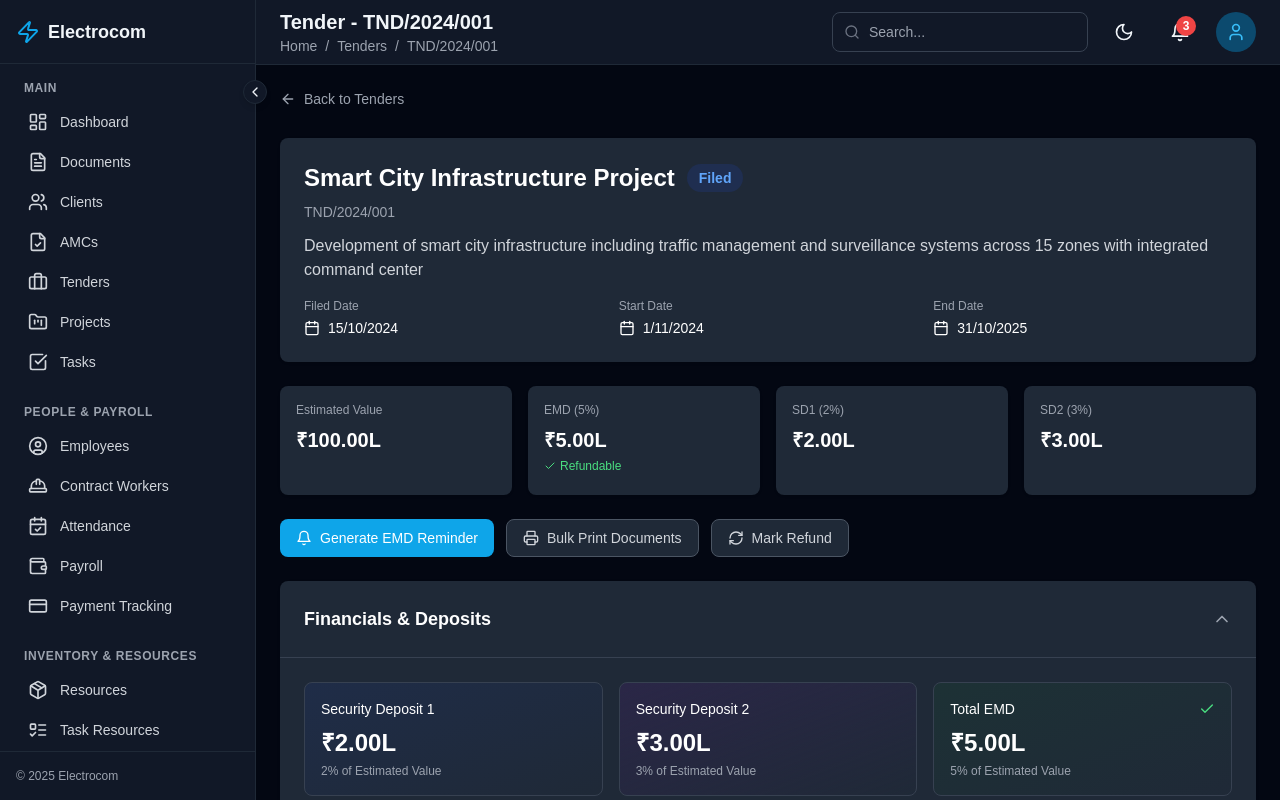
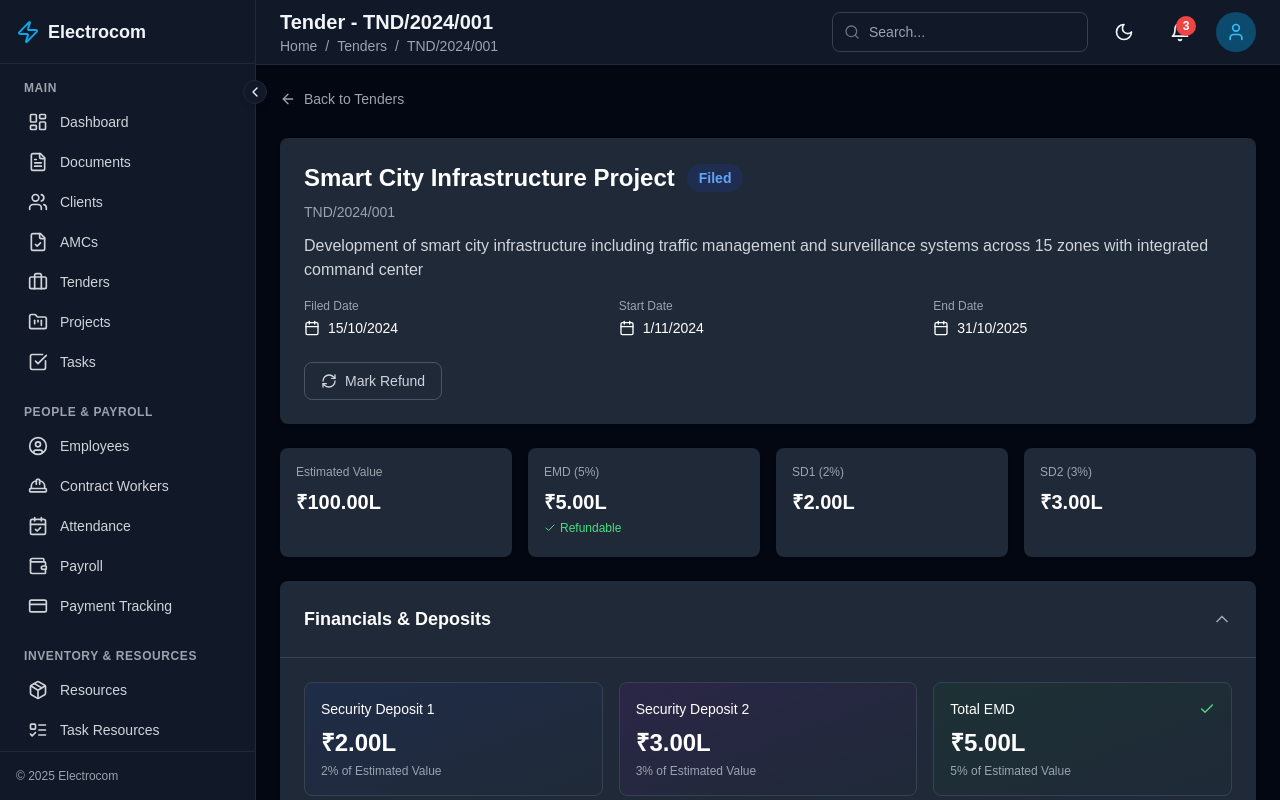
Before and after one commit to Electrocom-Solutions/WebApp, a Next.js app: page /tenders/1 in a window 1280 px wide. Built offline with nearby package versions, Linux system fonts and the light colour scheme.

Commit message:
Update tender detail page: Remove EMD Reminder and Bulk Print buttons, move Mark Refund to header card, update documents section with download/delete functionality and working file attachment

```diff
--- a/app/tenders/[id]/page.tsx
+++ b/app/tenders/[id]/page.tsx
@@ -1,6 +1,6 @@
 "use client";
 
-import { useState, useMemo } from "react";
+import { useState } from "react";
 import { DashboardLayout } from "@/components/layout/dashboard-layout";
 import {
   ArrowLeft,
@@ -10,14 +10,13 @@ import {
   Calendar,
   ChevronDown,
   ChevronUp,
-  Bell,
-  Printer,
   RefreshCw,
-  Paperclip,
   Plus,
   Check,
   X,
   AlertCircle,
+  Download,
+  Trash2,
 } from "lucide-react";
 import Link from "next/link";
 import { useParams } from "next/navigation";
@@ -68,6 +67,41 @@ export default function TenderDetailPage() {
     documents: true,
     activityFeed: false,
   });
+
+  const handleDownloadDocument = (docId: number) => {
+    // Find the document and trigger download
+    const document = documents.find((d) => d.id === docId);
+    if (document) {
+      // Create a temporary link and trigger download
+      // In a real app, this would fetch the actual file from the server
+      console.log("Downloading document:", document.document_title);
+      // You can implement actual download logic here
+    }
+  };
+
+  const handleDeleteDocument = (docId: number) => {
+    // Handle document deletion
+    console.log("Deleting document:", docId);
+    // You can implement actual deletion logic here
+    if (confirm("Are you sure you want to delete this document?")) {
+      // Delete logic here
+    }
+  };
+
+  const handleAttachDocument = () => {
+    // Trigger file input
+    const fileInput = document.createElement("input");
+    fileInput.type = "file";
+    fileInput.multiple = true;
+    fileInput.onchange = (e) => {
+      const files = (e.target as HTMLInputElement).files;
+      if (files) {
+        console.log("Files selected:", Array.from(files).map((f) => f.name));
+        // Handle file upload logic here
+      }
+    };
+    fileInput.click();
+  };
 
   const toggleSection = (section: keyof typeof expandedSections) => {
     setExpandedSections((prev) => ({
@@ -157,6 +191,20 @@ export default function TenderDetailPage() {
                   </p>
                 </div>
               </div>
+
+              {/* Mark Refund Button */}
+              <div className="mt-6">
+                <button
+                  onClick={() => {
+                    console.log("Mark Refund clicked");
+                    // Handle mark refund logic here
+                  }}
+                  className="inline-flex items-center gap-2 rounded-lg border border-gray-300 bg-white px-4 py-2 text-sm font-medium text-gray-700 hover:bg-gray-50 dark:border-gray-600 dark:bg-gray-800 dark:text-gray-300 dark:hover:bg-gray-700"
+                >
+                  <RefreshCw className="h-4 w-4" />
+                  Mark Refund
+                </button>
+              </div>
             </div>
 
           </div>
@@ -196,21 +244,6 @@ export default function TenderDetailPage() {
           </div>
         </div>
 
-        {/* Action Buttons */}
-        <div className="flex flex-wrap gap-3">
-          <button className="inline-flex items-center gap-2 rounded-lg bg-sky-500 px-4 py-2 text-sm font-medium text-white hover:bg-sky-600">
-            <Bell className="h-4 w-4" />
-            Generate EMD Reminder
-          </button>
-          <button className="inline-flex items-center gap-2 rounded-lg border border-gray-300 bg-white px-4 py-2 text-sm font-medium text-gray-700 hover:bg-gray-50 dark:border-gray-600 dark:bg-gray-800 dark:text-gray-300 dark:hover:bg-gray-700">
-            <Printer className="h-4 w-4" />
-            Bulk Print Documents
-          </button>
-          <button className="inline-flex items-center gap-2 rounded-lg border border-gray-300 bg-white px-4 py-2 text-sm font-medium text-gray-700 hover:bg-gray-50 dark:border-gray-600 dark:bg-gray-800 dark:text-gray-300 dark:hover:bg-gray-700">
-            <RefreshCw className="h-4 w-4" />
-            Mark Refund
-          </button>
-        </div>
 
         {/* Financials Panel */}
         <div className="rounded-lg bg-white shadow dark:bg-gray-800">
@@ -360,7 +393,10 @@ export default function TenderDetailPage() {
           {expandedSections.documents && (
             <div className="border-t border-gray-200 p-6 dark:border-gray-700">
               <div className="mb-4">
-                <button className="inline-flex items-center gap-2 rounded-lg border border-gray-300 bg-white px-4 py-2 text-sm font-medium text-gray-700 hover:bg-gray-50 dark:border-gray-600 dark:bg-gray-800 dark:text-gray-300 dark:hover:bg-gray-700">
+                <button
+                  onClick={handleAttachDocument}
+                  className="inline-flex items-center gap-2 rounded-lg border border-gray-300 bg-white px-4 py-2 text-sm font-medium text-gray-700 hover:bg-gray-50 dark:border-gray-600 dark:bg-gray-800 dark:text-gray-300 dark:hover:bg-gray-700"
+                >
                   <Plus className="h-4 w-4" />
                   Attach Documents
                 </button>
@@ -385,9 +421,22 @@ export default function TenderDetailPage() {
                         </p>
                       </div>
                     </div>
-                    <button className="rounded p-1 text-gray-600 hover:bg-gray-100 hover:text-gray-900 dark:text-gray-400 dark:hover:bg-gray-700 dark:hover:text-white">
-                      <Paperclip className="h-4 w-4" />
-                    </button>
+                    <div className="flex items-center gap-2">
+                      <button
+                        onClick={() => handleDownloadDocument(doc.id)}
+                        className="rounded p-1 text-gray-600 hover:bg-gray-100 hover:text-gray-900 dark:text-gray-400 dark:hover:bg-gray-700 dark:hover:text-white"
+                        title="Download document"
+                      >
+                        <Download className="h-4 w-4" />
+                      </button>
+                      <button
+                        onClick={() => handleDeleteDocument(doc.id)}
+                        className="rounded p-1 text-red-600 hover:bg-red-50 hover:text-red-900 dark:text-red-400 dark:hover:bg-red-900/30 dark:hover:text-red-300"
+                        title="Delete document"
+                      >
+                        <Trash2 className="h-4 w-4" />
+                      </button>
+                    </div>
                   </div>
                 ))}
               </div>
```
